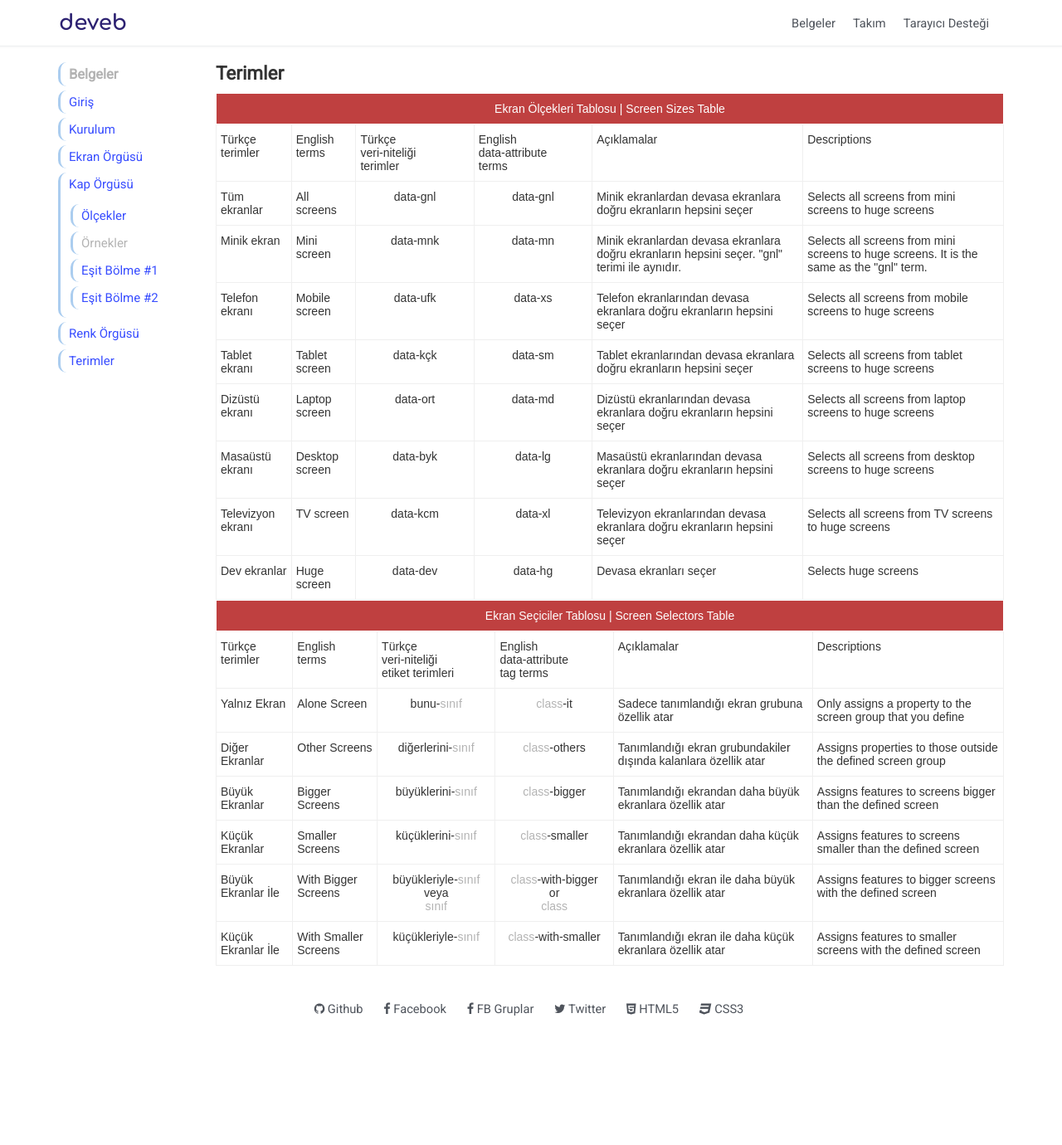
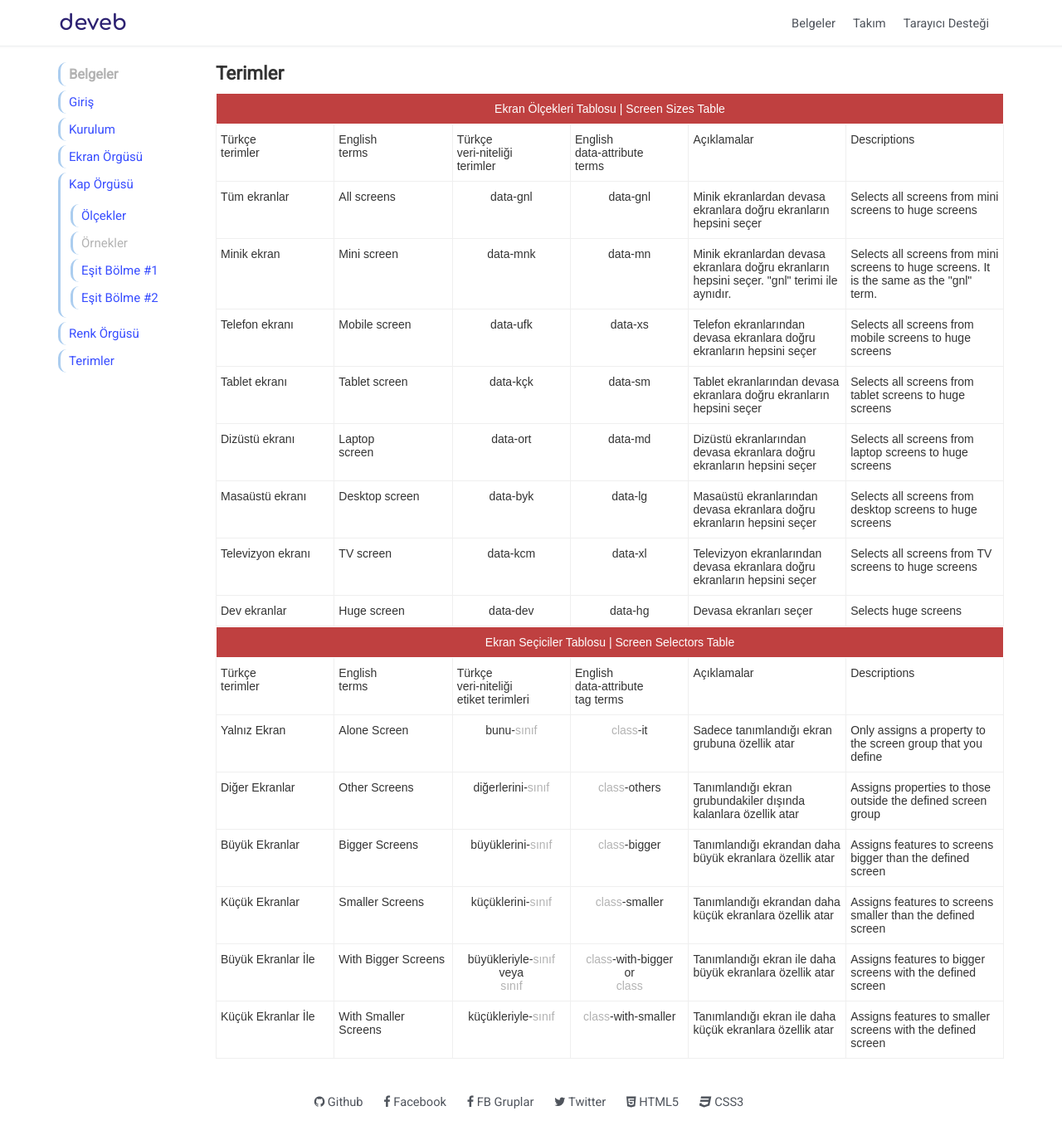
Before and after one commit to data-deveb/data-deveb.github.io, a Jekyll site: the page built from belgeler/terimler.html, in a window 1280 px wide. Shown: the whole page at 83% size. Built offline with Jekyll 4.4.1, drawn with Linux system fonts in a browser that asks for light colours; before the commit the page ends 1268 px from its top, so only the background shows below that.

Commit message:
Güncelleme

```diff
--- a/belgeler/terimler.html
+++ b/belgeler/terimler.html
@@ -18,12 +18,12 @@
     <th class="tg-baqh" colspan="6" data-arka="ana">Ekran Ölçekleri Tablosu | Screen Sizes Table<br></th>
   </tr>
   <tr>
-    <td class="tg-7uzy">Türkçe<br>terimler<br></td>
-    <td class="tg-7uzy">English<br>terms<br></td>
+    <td class="tg-7uzy" width="15%">Türkçe<br>terimler<br></td>
+    <td class="tg-7uzy" width="15%">English<br>terms<br></td>
     <td class="tg-7uzy" width="15%">Türkçe<br>veri-niteliği<br>terimler<br></td>
     <td class="tg-7uzy" width="15%">English<br>data-attribute<br>terms<br></td>
-    <td class="tg-7uzy">Açıklamalar</td>
-    <td class="tg-7uzy">Descriptions</td>
+    <td class="tg-7uzy" width="20%">Açıklamalar</td>
+    <td class="tg-7uzy" width="20%">Descriptions</td>
   </tr>
   <tr>
     <td class="tg-yw4l">Tüm ekranlar<br></td>
@@ -96,12 +96,12 @@
     <th class="tg-baqh" colspan="6" data-arka="ana">Ekran Seçiciler Tablosu | Screen Selectors Table<br></th>
   </tr>
   <tr>
-    <td class="tg-7uzy">Türkçe<br>terimler<br></td>
-    <td class="tg-7uzy">English<br>terms<br></td>
+    <td class="tg-7uzy" width="15%">Türkçe<br>terimler<br></td>
+    <td class="tg-7uzy" width="15%">English<br>terms<br></td>
     <td class="tg-7uzy" width="15%">Türkçe<br>veri-niteliği<br>etiket terimleri<br></td>
     <td class="tg-7uzy" width="15%">English<br>data-attribute<br>tag terms<br></td>
-    <td class="tg-7uzy">Açıklamalar</td>
-    <td class="tg-7uzy">Descriptions</td>
+    <td class="tg-7uzy" width="20%">Açıklamalar</td>
+    <td class="tg-7uzy" width="20%">Descriptions</td>
   </tr>
   <tr>
     <td class="tg-yw4l">Yalnız Ekran</td>
```
